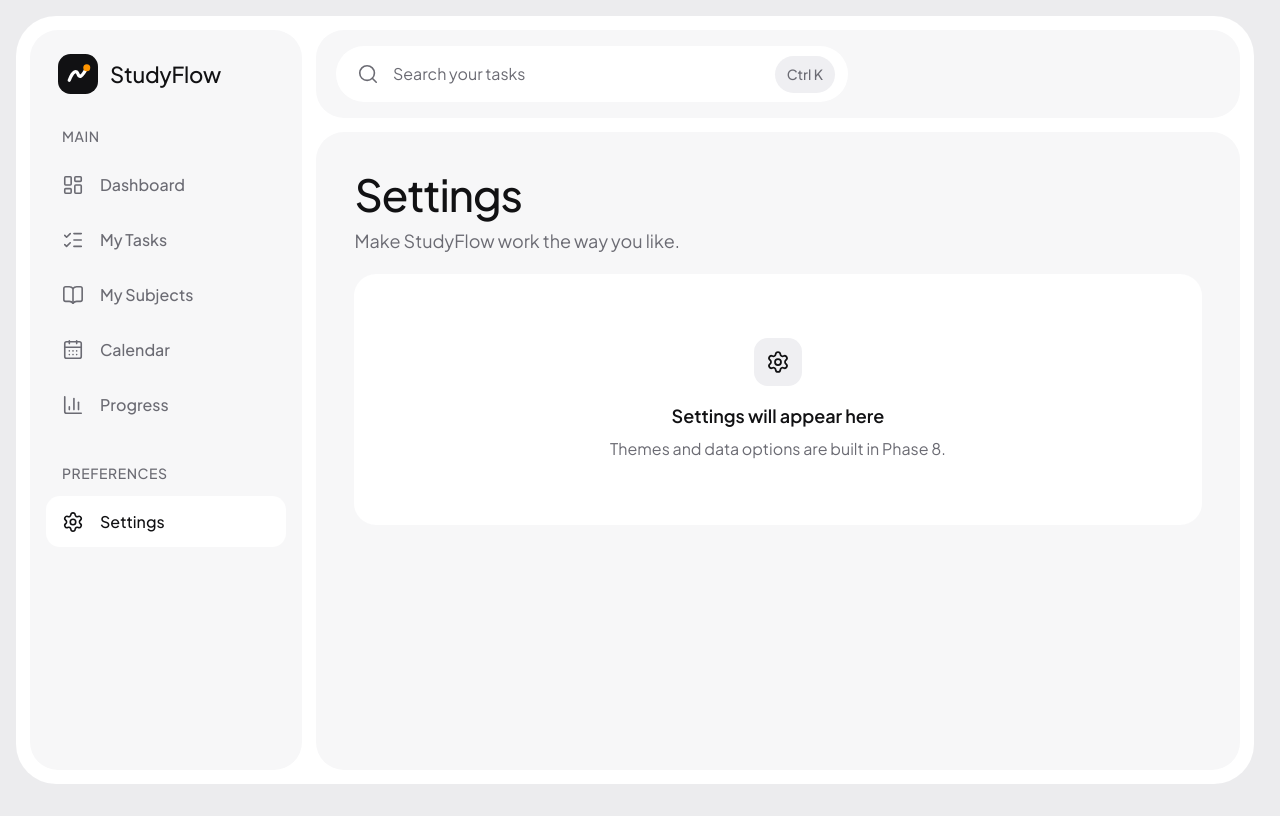
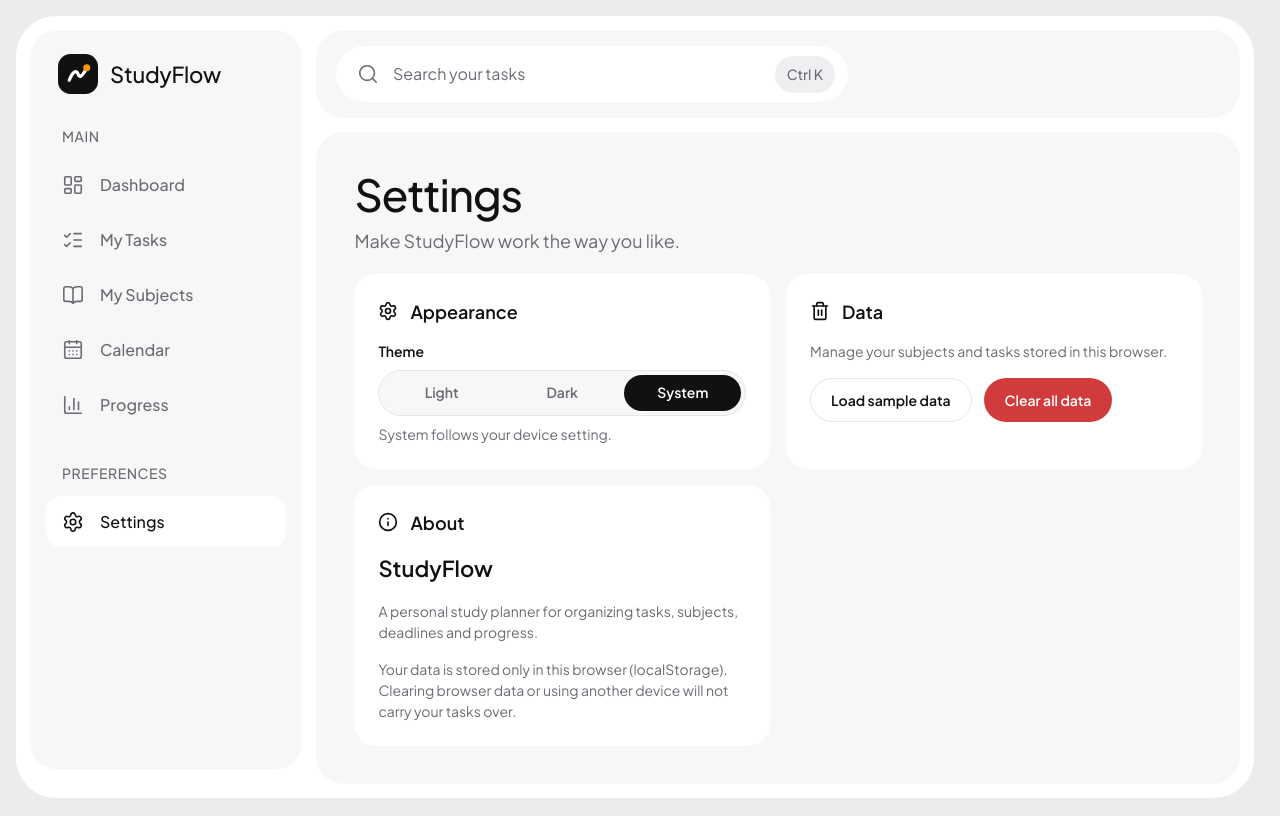
Before and after one commit to Arhamali06/StudyFlow, a React (Vite) app: page /settings in a window 1280 px wide. Built offline with nearby package versions, Linux system fonts and the light colour scheme.

Commit message:
settings and theme toggle

```diff
--- a/index.html
+++ b/index.html
@@ -4,6 +4,7 @@
     <meta charset="UTF-8" />
     <link rel="icon" type="image/svg+xml" href="/favicon.svg" />
     <meta name="viewport" content="width=device-width, initial-scale=1.0" />
+    <meta name="theme-color" content="#ffffff" />
     <meta
       name="description"
       content="StudyFlow is a personal study planner that helps students organize tasks, subjects, deadlines and progress."
@@ -19,7 +20,7 @@
       (function () {
         try {
           var saved = JSON.parse(localStorage.getItem('studyflow:v1:theme'));
-          var theme = saved === 'dark' || saved === 'system' ? saved : 'light';
+          var theme = saved === 'dark' || saved === 'light' || saved === 'system' ? saved : 'system';
           if (theme === 'system') {
             theme = window.matchMedia('(prefers-color-scheme: dark)').matches ? 'dark' : 'light';
           }
--- a/src/context/ThemeContext.tsx
+++ b/src/context/ThemeContext.tsx
@@ -1,5 +1,6 @@
 import { createContext, useCallback, useEffect, useMemo, useState, type ReactNode } from 'react'
 import { loadTheme, saveTheme } from '../lib/storage'
+import { useToast } from '../hooks/useToast'
 import type { ResolvedTheme, ThemeContextValue, ThemePreference } from '../types'
 
 // The context object lives next to its provider; hooks/ re-expose it.
@@ -15,13 +16,25 @@ function systemPrefersDark(): boolean {
 export function ThemeProvider({ children }: { children: ReactNode }) {
   const [theme, setThemeState] = useState<ThemePreference>(loadTheme)
   const [isSystemDark, setIsSystemDark] = useState(systemPrefersDark)
+  const { showToast } = useToast()
 
   // Follow the operating system setting while it changes.
   useEffect(() => {
     const query = window.matchMedia(DARK_QUERY)
-    const handleChange = (event: MediaQueryListEvent) => setIsSystemDark(event.matches)
+    const handleChange = (event: MediaQueryListEvent) => {
+      if (theme === 'system') setIsSystemDark(event.matches)
+    }
     query.addEventListener('change', handleChange)
     return () => query.removeEventListener('change', handleChange)
+  }, [theme])
+
+  useEffect(() => {
+    const handleStorage = (event: StorageEvent) => {
+      if (event.key !== 'studyflow:v1:theme') return
+      setThemeState(loadTheme())
+    }
+    window.addEventListener('storage', handleStorage)
+    return () => window.removeEventListener('storage', handleStorage)
   }, [])
 
   const resolvedTheme: ResolvedTheme =
@@ -30,12 +43,17 @@ export function ThemeProvider({ children }: { children: ReactNode }) {
   // Apply the theme to <html data-theme="...">. tokens.css reads this attribute.
   useEffect(() => {
     document.documentElement.dataset.theme = resolvedTheme
+    document.documentElement.style.colorScheme = resolvedTheme
+    document.querySelector('meta[name="theme-color"]')?.setAttribute(
+      'content',
+      resolvedTheme === 'dark' ? '#101013' : '#ffffff',
+    )
   }, [resolvedTheme])
 
   const setTheme = useCallback((next: ThemePreference) => {
     setThemeState(next)
-    saveTheme(next)
-  }, [])
+    if (!saveTheme(next)) showToast('Theme preference could not be saved.', 'error')
+  }, [showToast])
 
   const value = useMemo<ThemeContextValue>(
     () => ({ theme, resolvedTheme, setTheme }),
--- a/src/context/appDataReducer.ts
+++ b/src/context/appDataReducer.ts
@@ -18,6 +18,7 @@ export type AppDataAction =
   | { type: 'userName/set'; name: string }
   | { type: 'sample/loaded'; subjects: Subject[]; tasks: Task[] }
   | { type: 'data/cleared'; defaultUserName: string }
+  | { type: 'data/replaced'; state: AppData }
 
 export function appDataReducer(state: AppData, action: AppDataAction): AppData {
   switch (action.type) {
@@ -84,5 +85,8 @@ export function appDataReducer(state: AppData, action: AppDataAction): AppData {
 
     case 'data/cleared':
       return { subjects: [], tasks: [], userName: action.defaultUserName }
+
+    case 'data/replaced':
+      return action.state
   }
 }
--- a/src/lib/constants.ts
+++ b/src/lib/constants.ts
@@ -65,4 +65,4 @@ export const SUBJECT_NAME_MAX_LENGTH = 40
 export const USER_NAME_MAX_LENGTH = 40
 
 export const DEFAULT_USER_NAME = 'Student'
-export const DEFAULT_THEME = 'light' as const
+export const DEFAULT_THEME = 'system' as const
--- a/src/lib/storage.ts
+++ b/src/lib/storage.ts
@@ -57,11 +57,14 @@ function writeJSON(key: string, value: unknown): boolean {
   }
 }
 
-function removeKey(key: string): void {
+function removeKey(key: string): boolean {
   try {
-    getStorage()?.removeItem(key)
+    const storage = getStorage()
+    if (!storage) return false
+    storage.removeItem(key)
+    return true
   } catch {
-    // nothing to do
+    return false
   }
 }
 
@@ -145,8 +148,8 @@ export function saveTheme(theme: ThemePreference): boolean {
 /* ----- Reset ----- */
 
 /** Removes saved tasks, subjects and name. The theme preference is kept on purpose. */
-export function clearStoredAppData(): void {
-  removeKey(STORAGE_KEYS.subjects)
-  removeKey(STORAGE_KEYS.tasks)
-  removeKey(STORAGE_KEYS.userName)
+export function clearStoredAppData(): boolean {
+  return [STORAGE_KEYS.subjects, STORAGE_KEYS.tasks, STORAGE_KEYS.userName]
+    .map(removeKey)
+    .every(Boolean)
 }
--- a/src/pages/SettingsPage.tsx
+++ b/src/pages/SettingsPage.tsx
@@ -1,22 +1,111 @@
-import { Settings } from 'lucide-react'
+import { useState } from 'react'
+import { Info, Settings, Trash2 } from 'lucide-react'
 import PageHeader from '../components/layout/PageHeader'
-import EmptyState from '../components/ui/EmptyState'
+import Button from '../components/ui/Button'
+import ConfirmDialog from '../components/ui/ConfirmDialog'
+import { useAppData } from '../hooks/useAppData'
+import { useTheme } from '../hooks/useTheme'
+import { useToast } from '../hooks/useToast'
 import { useDocumentTitle } from '../hooks/useDocumentTitle'
+import type { ThemePreference } from '../types'
 
-/** Phase 1 skeleton. The real Settings page is built in Phase 8. */
+const THEME_OPTIONS: { value: ThemePreference; label: string }[] = [
+  { value: 'light', label: 'Light' },
+  { value: 'dark', label: 'Dark' },
+  { value: 'system', label: 'System' },
+]
+
 export default function SettingsPage() {
   useDocumentTitle('Settings')
+  const { theme, setTheme } = useTheme()
+  const { subjects, tasks, loadSampleData, clearAllData } = useAppData()
+  const { showToast } = useToast()
+  const [isResetOpen, setIsResetOpen] = useState(false)
+
+  function handleSampleData() {
+    const result = loadSampleData()
+    if (result.ok) {
+      showToast(
+        subjects.length || tasks.length
+          ? 'Sample data added without removing your existing data.'
+          : 'Sample data loaded.',
+      )
+    } else {
+      showToast(result.error, 'error')
+    }
+  }
+
+  function handleClearData() {
+    const stored = clearAllData()
+    setIsResetOpen(false)
+    showToast(stored ? 'All data cleared' : 'Data cleared in memory, but browser storage could not be updated.', stored ? 'success' : 'error')
+  }
 
   return (
     <>
       <PageHeader title="Settings" subtitle="Make StudyFlow work the way you like." />
-      <div className="card">
-        <EmptyState
-          icon={Settings}
-          title="Settings will appear here"
-          description="Themes and data options are built in Phase 8."
+      <div className="settings-grid">
+        <section className="card settings-card" aria-labelledby="appearance-heading">
+          <div className="settings-card__heading">
+            <Settings size={20} aria-hidden="true" />
+            <h2 id="appearance-heading">Appearance</h2>
+          </div>
+          <fieldset className="field field--group">
+            <legend className="field__label">Theme</legend>
+            <div className="segmented" role="radiogroup" aria-label="Theme">
+              {THEME_OPTIONS.map((option) => (
+                <label className="segmented__option" key={option.value}>
+                  <input
+                    type="radio"
+                    name="theme"
+                    value={option.value}
+                    checked={theme === option.value}
+                    onChange={() => setTheme(option.value)}
+                  />
+                  <span>{option.label}</span>
+                </label>
+              ))}
+            </div>
+            <p className="settings-help">System follows your device setting.</p>
+          </fieldset>
+        </section>
+
+        <section className="card settings-card" aria-labelledby="data-heading">
+          <div className="settings-card__heading">
+            <Trash2 size={20} aria-hidden="true" />
+            <h2 id="data-heading">Data</h2>
+          </div>
+          <p className="settings-help">Manage your subjects and tasks stored in this browser.</p>
+          <div className="settings-actions">
+            <Button variant="secondary" onClick={handleSampleData}>Load sample data</Button>
+            <Button variant="danger" onClick={() => setIsResetOpen(true)}>Clear all data</Button>
+          </div>
+        </section>
+
+        <section className="card settings-card" aria-labelledby="about-heading">
+          <div className="settings-card__heading">
+            <Info size={20} aria-hidden="true" />
+            <h2 id="about-heading">About</h2>
+          </div>
+          <p className="settings-about__name">StudyFlow</p>
+          <p className="settings-help">
+            A personal study planner for organizing tasks, subjects, deadlines and progress.
+          </p>
+          <p className="settings-help">
+            Your data is stored only in this browser (localStorage). Clearing browser data or using
+            another device will not carry your tasks over.
+          </p>
+        </section>
+      </div>
+      {isResetOpen && (
+        <ConfirmDialog
+          title="Clear all data?"
+          description="This will delete all subjects, all tasks, and any related stored app data. This cannot be undone. Your theme preference will not be deleted."
+          confirmLabel="Clear all data"
+          onConfirm={handleClearData}
+          onCancel={() => setIsResetOpen(false)}
         />
-      </div>
+      )}
     </>
   )
 }
--- a/src/styles/pages.css
+++ b/src/styles/pages.css
@@ -27,6 +27,51 @@
   display: flex;
   flex-wrap: wrap;
   gap: var(--space-3);
+}
+
+.settings-grid {
+  display: grid;
+  grid-template-columns: repeat(2, minmax(0, 1fr));
+  gap: var(--space-4);
+}
+
+.settings-card {
+  display: flex;
+  flex-direction: column;
+  gap: var(--space-4);
+}
+
+.settings-card__heading {
+  display: flex;
+  align-items: center;
+  gap: var(--space-3);
+}
+
+.settings-card__heading h2 {
+  font-size: var(--text-lg);
+  font-weight: 600;
+}
+
+.settings-help {
+  color: var(--color-ink-muted);
+  font-size: var(--text-sm);
+}
+
+.settings-actions {
+  display: flex;
+  flex-wrap: wrap;
+  gap: var(--space-3);
+}
+
+.settings-about__name {
+  font-size: var(--text-xl);
+  font-weight: 600;
+}
+
+@media (max-width: 42rem) {
+  .settings-grid {
+    grid-template-columns: 1fr;
+  }
 }
 
 /* ----- Dashboard ----- */
--- a/src/types/index.ts
+++ b/src/types/index.ts
@@ -104,7 +104,7 @@ export interface AppDataContextValue extends AppData {
   /** Adds clearly-marked sample subjects and tasks. Never runs automatically. */
   loadSampleData: () => ActionResult
   /** Deletes all tasks, subjects and the saved name. The theme is kept. */
-  clearAllData: () => void
+  clearAllData: () => boolean
 }
 
 /* ----- Theme ----- */
```
Also changed, not shown: src/app/App.tsx (+4 -4 lines), src/context/AppDataContext.tsx (+26 -8 lines).
